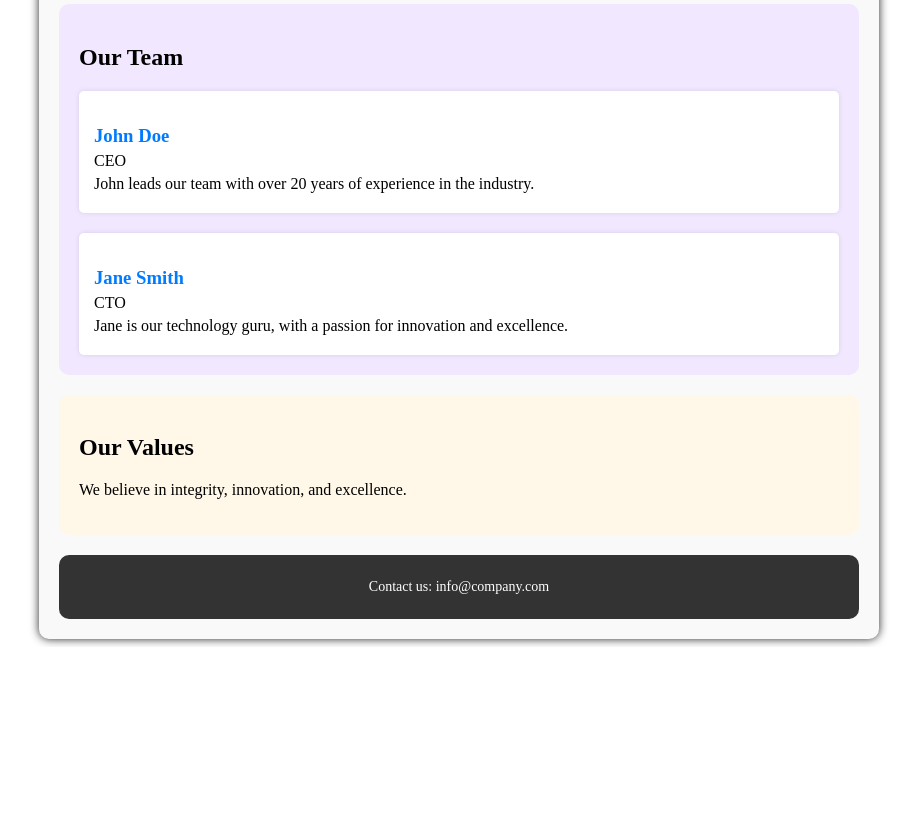
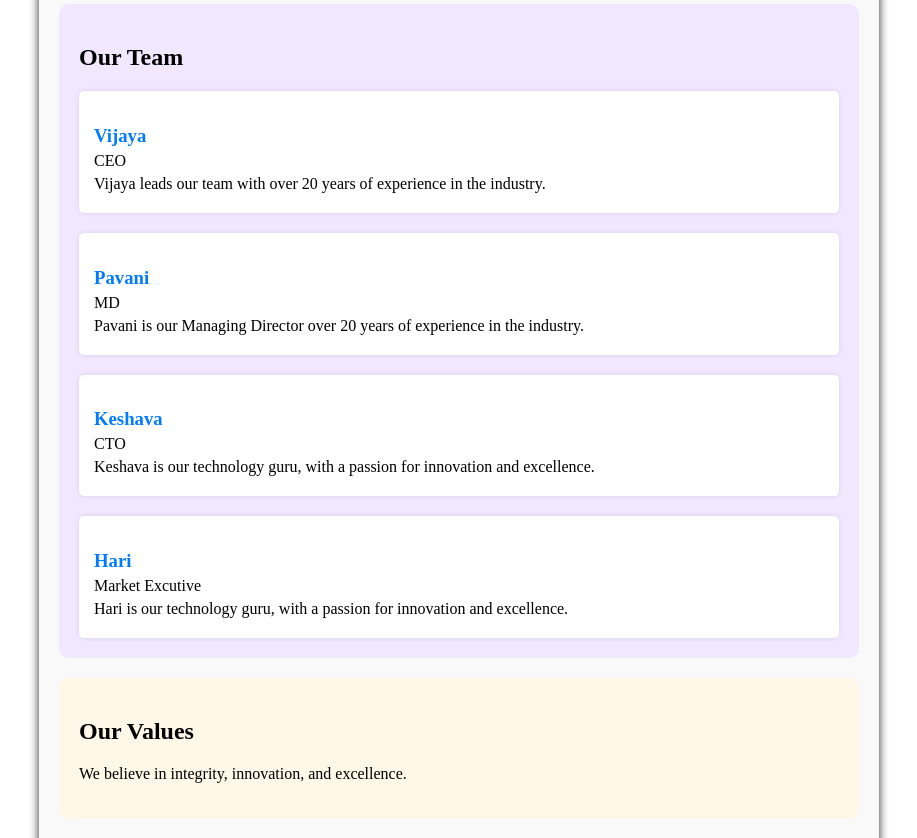
Before and after one commit to sandhyakoyiladinne/E-comm-api, a React (Vite) app: page /about in a window 1280 px wide. Shown: the part 440-1278 px from the top of the page, without its empty margins (181-1098 px from the left). Before the commit the page ends 1087 px from the top, so only its background shows below. Built offline with nearby package versions, Linux system fonts and the light colour scheme.

Commit message:
applying styles

```diff
--- a/src/components/Navbar.jsx
+++ b/src/components/Navbar.jsx
@@ -3,7 +3,7 @@ import "../css/Navbar.css"
 
 const Navbar = () => {
   return (
-    <div className="Navbarlinks" >
+    <div>
         <nav>
             <ul>
                 <li ><Link to= "/"  style={{textDecoration:"none"}}>Home</Link></li>
--- a/src/css/ProductCards.css
+++ b/src/css/ProductCards.css
@@ -1,13 +1,12 @@
-.cardmain{
+/* .cardmain{
     border:1px solid #d21fd8;
     background-color: rgb(209, 206, 203);
-    /* margin-top: 22px; */
     align-items: center;
     display: grid;
     place-items: center;
     padding: 0px 20px;
     padding-bottom: 20px;
-}
+} */
 .cardWrapper{
     border:1px solid #cf65d3;
     background-color: rgb(238, 222, 196);
--- a/src/pages/About.jsx
+++ b/src/pages/About.jsx
@@ -17,16 +17,26 @@ const About = () => {
         <h2>Our Team</h2>
         <div className="team-container">
           <div className="team-member">
-            <h3>John Doe</h3>
+            <h3>Vijaya</h3>
             <p>CEO</p>
-            <p>John leads our team with over 20 years of experience in the industry.</p>
+            <p>Vijaya leads our team with over 20 years of experience in the industry.</p>
           </div>
           <div className="team-member">
-            <h3>Jane Smith</h3>
+            <h3>Pavani</h3>
+            <p>MD</p>
+            <p>Pavani is our Managing Director over 20 years of experience in the industry.</p>
+          </div>
+          <div className="team-member">
+            <h3>Keshava</h3>
             <p>CTO</p>
-            <p>Jane is our technology guru, with a passion for innovation and excellence.</p>
+            <p>Keshava is our technology guru, with a passion for innovation and excellence.</p>
           </div>
-          {/* Add more team members as needed */}
+          <div className="team-member">
+            <h3>Hari</h3>
+            <p>Market Excutive</p>
+            <p>Hari is our technology guru, with a passion for innovation and excellence.</p>
+          </div>
+
         </div>
       </section>
 
```
